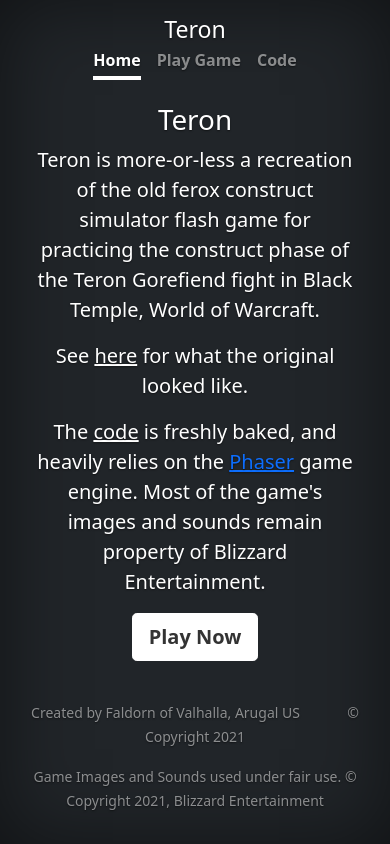
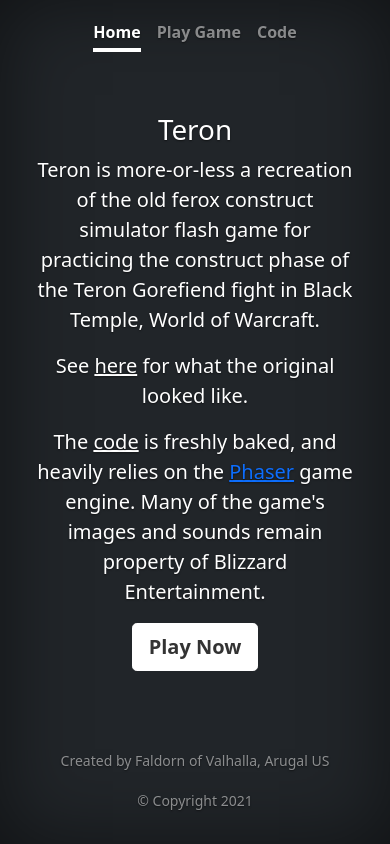
Before and after one commit to jconnop/teron, a plain HTML site: page index.html in a window 390 px wide. Drawn offline with nearby package versions, Linux system fonts and the light colour scheme.

Commit message:
Tweak copyright wording. Improve layout for mobile.

```diff
--- a/index.html
+++ b/index.html
@@ -36,7 +36,7 @@
     <div class="cover-container d-flex w-100 h-100 p-3 mx-auto flex-column">
       <header class="mb-auto">
         <div>
-          <h3 class="float-md-start mb-0">Teron</h3>
+          <h3 class="float-md-start mb-0 d-none d-md-block">Teron</h3>
           <nav class="nav nav-masthead justify-content-center float-md-end">
             <a class="nav-link active" aria-current="page" href="#">Home</a>
             <a class="nav-link" href="terongame">Play Game</a>
@@ -54,7 +54,7 @@
           See <a href="https://www.youtube.com/watch?v=Qu019iPnqwU" class="text-white">here</a> for what the original looked like.
         </p>
         <p class="lead">
-          The <a href="https://github.com/jconnop/teron" class="text-white">code</a> is freshly baked, and heavily relies on the <a href="https://phaser.io/">Phaser</a> game engine. Most of the game's images and sounds remain property of Blizzard Entertainment.
+          The <a href="https://github.com/jconnop/teron" class="text-white">code</a> is freshly baked, and heavily relies on the <a href="https://phaser.io/">Phaser</a> game engine. Many of the game's images and sounds remain property of Blizzard Entertainment.
         </p>
         <p class="lead">
           <a href="terongame" class="btn btn-lg btn-secondary fw-bold border-white bg-white">Play Now</a>
@@ -62,8 +62,8 @@
       </main>
 
       <footer class="mt-auto text-white-50">
-        <p><small>Created by Faldorn of Valhalla, Arugal US &nbsp;&nbsp;&nbsp;&nbsp;&nbsp;&nbsp;&nbsp;&nbsp;&nbsp;&nbsp;&nbsp; &copy; Copyright 2021</small></p>
-        <p><small>Game Images and Sounds used under fair use. &copy; Copyright 2021, Blizzard Entertainment</small></p>
+        <p><small>Created by Faldorn of Valhalla, Arugal US</small></p>
+        <p><small>&copy; Copyright 2021</small></p>
       </footer>
     </div>
 
```
